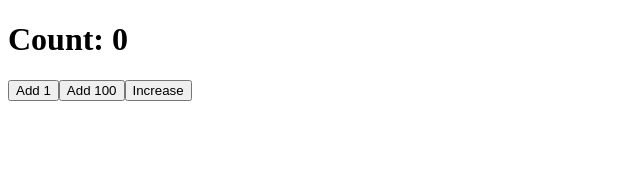
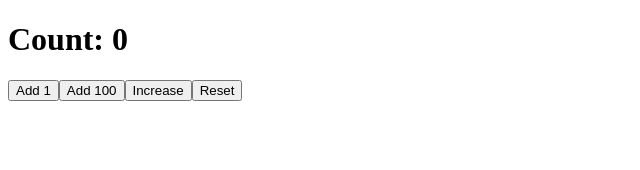
Before and after one commit to mate-academy/react_counter, a React (Create React App) app: page / in a window 1280 px wide. Shown: the top 170 px of the page, without its empty margins (0-640 px from the left). Built offline with nearby package versions, Linux system fonts and the light colour scheme.

Commit message:
Version 0.1

```diff
--- a/src/App.tsx
+++ b/src/App.tsx
@@ -1,4 +1,4 @@
-import React from 'react';
+   import React from 'react';
 import './App.scss';
 
 type State = {
@@ -6,19 +6,22 @@ type State = {
 };
 
 export class App extends React.Component<{}, State> {
-  state: Readonly<State> = {
+  state: State = {
     count: 0,
   };
 
   addOne = () => {
-    // write code here
+    this.setState(state => ({
+      count: state.count + 1
+    }))
   };
 
   add100 = () => {
-    // write code here
+    this.setState((state) => ({
+      count: state.count + 100
+    }))
   };
 
-  // DON'T change the code below
   increase = () => {
     this.addOne();
 
@@ -26,6 +29,10 @@ export class App extends React.Component<{}, State> {
       this.add100();
     }
   };
+
+  reset = () => {
+    this.setState({ count: 0})
+  }
 
   render() {
     const { count } = this.state;
@@ -47,6 +54,10 @@ export class App extends React.Component<{}, State> {
         <button type="button" className="App__increase" onClick={this.increase}>
           Increase
         </button>
+
+        <button type="button" className="App__increase" onClick={this.reset}>
+          Reset
+        </button>
       </div>
     );
   }
```
Also changed, not shown: 1 other file (tests, documents, lock files or other folders).
